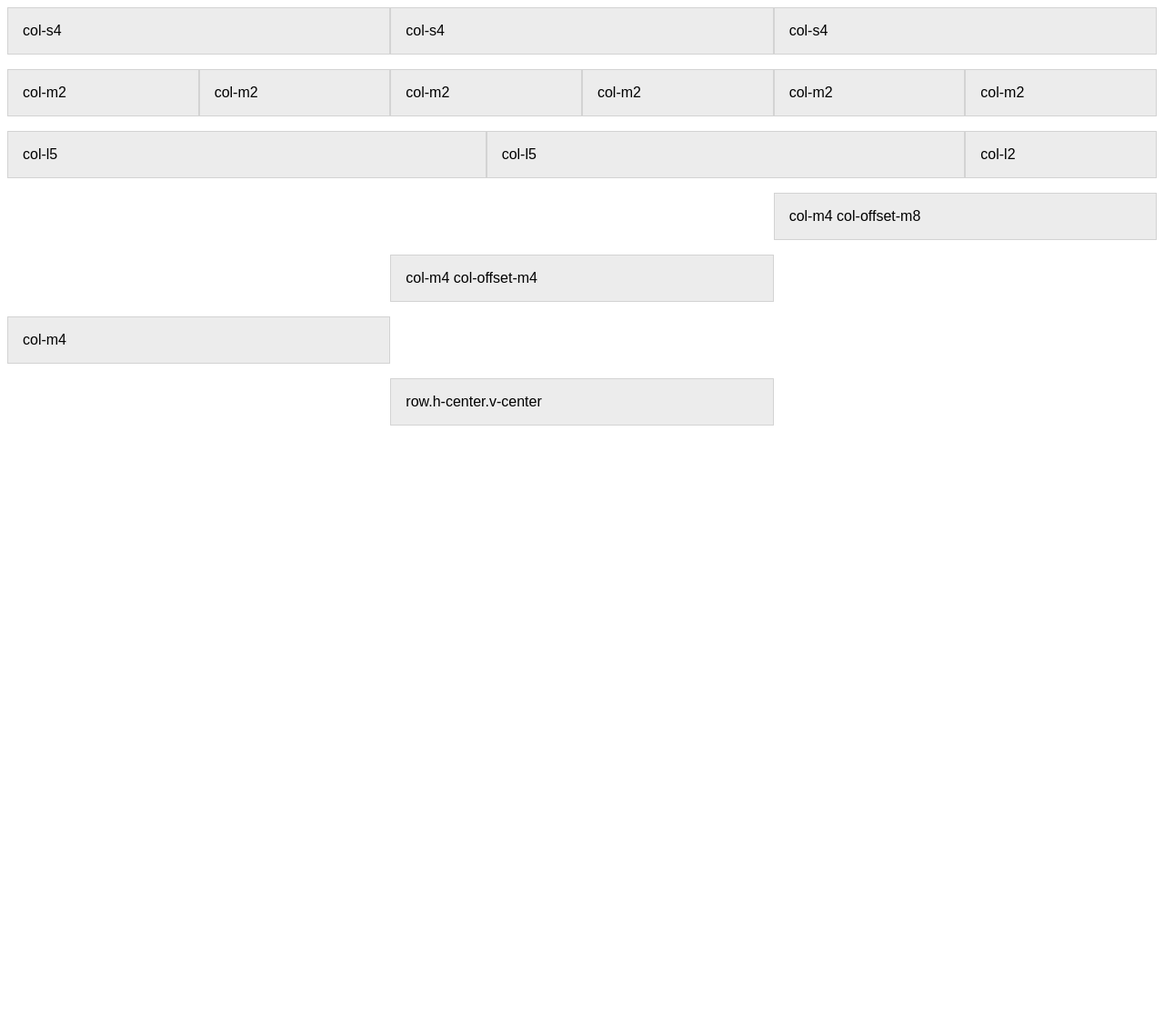
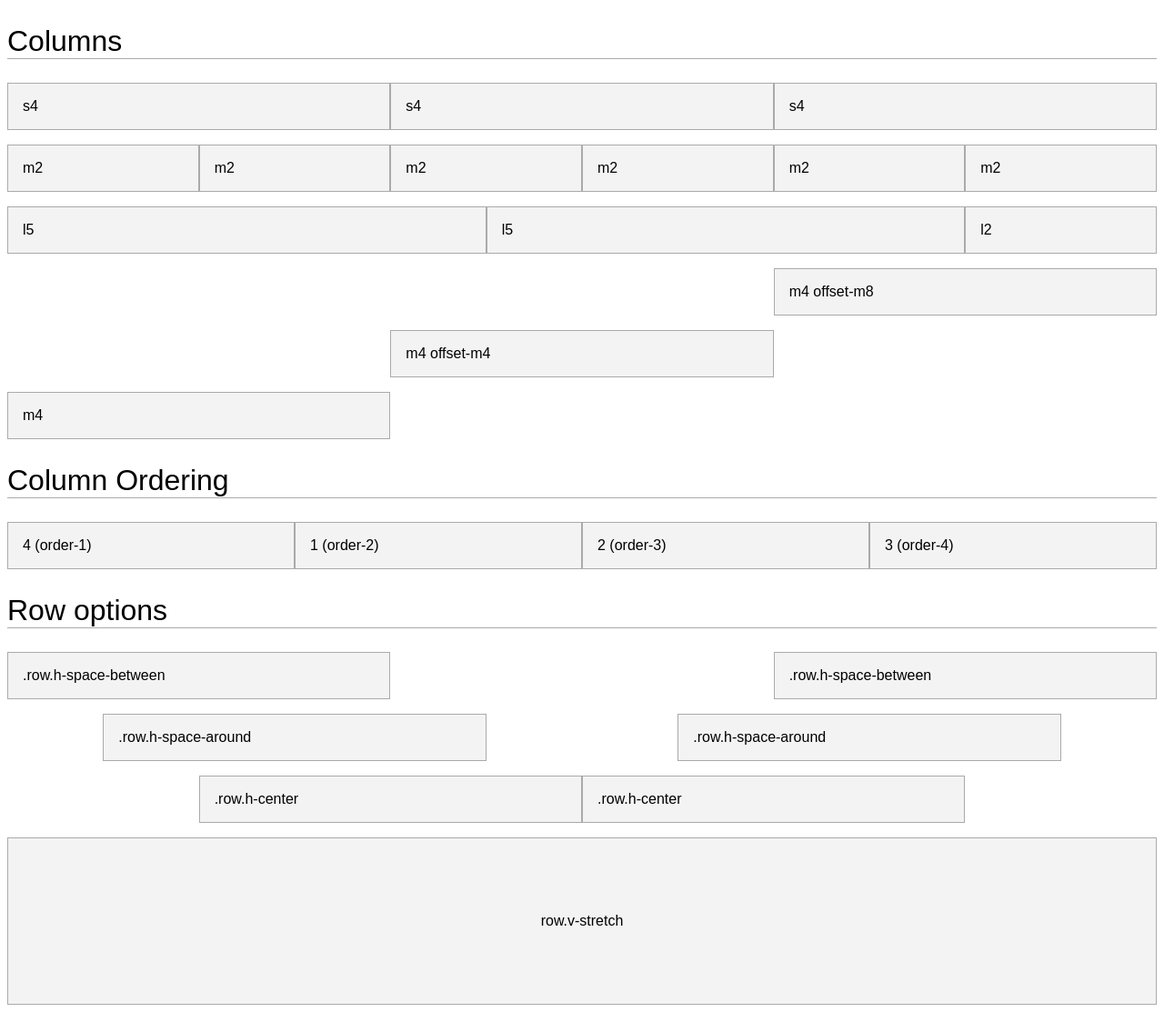
Before and after one commit to gobeli/Flexy, a website: page index.html in a window 1280 px wide. Shown: the whole page at 91% size. Before the commit the page ends 800 px from the top, so only its background shows below. Drawn offline with Linux system fonts and the light colour scheme.

Commit message:
Adds new functions

```diff
--- a/Gruntfile.js
+++ b/Gruntfile.js
@@ -13,7 +13,7 @@ module.exports = function(grunt) {
     autoprefixer:{
       build:{
         options: {
-          style: 'expanded'
+          outputStyle: 'compressed'
         },
         files:{
           'dist/grid.css': 'dist/grid.css'
--- a/index.html
+++ b/index.html
@@ -6,45 +6,70 @@
 		<meta name="viewport" content="width=device-width, initial-scale=1" />
 		<link rel="stylesheet" href="dist/grid.min.css" />
 		<style>
-			body{
-				margin: .5rem;
+			body{ margin: .5rem;
 				font-family: sans-serif;}
-			.row {
-				margin-bottom: 1rem; }
-			.row .col-demo {
-				background-color: #ECECEC;
-			    border: 1px solid lightgray; }
+			h2{border-bottom:1px solid #AAA;
+			font-size: 2rem;
+			font-weight: 500 }
+			.row { margin-bottom: 1rem; }
+			.row .demo { background: #F3F3F3;
+			    border: 1px solid #AAA; }
+			.big{ height: 25vh;}
 		</style>
 	</head>
+	<body>
+		<h2>Columns</h2>
 		<div class="row">
-			<div class="col-s4 col-demo">col-s4</div>
-			<div class="col-s4 col-demo">col-s4</div>
-			<div class="col-s4 col-demo">col-s4</div>
+			<div class="s4 padding demo">s4</div>
+			<div class="s4 padding demo">s4</div>
+			<div class="s4 padding demo">s4</div>
 		</div>
 		<div class="row">
-			<div class="col-m2 col-demo">col-m2</div>
-			<div class="col-m2 col-demo">col-m2</div>
-			<div class="col-m2 col-demo">col-m2</div>
-			<div class="col-m2 col-demo">col-m2</div>
-			<div class="col-m2 col-demo">col-m2</div>
-			<div class="col-m2 col-demo">col-m2</div>
+			<div class="m2 padding demo">m2</div>
+			<div class="m2 padding demo">m2</div>
+			<div class="m2 padding demo">m2</div>
+			<div class="m2 padding demo">m2</div>
+			<div class="m2 padding demo">m2</div>
+			<div class="m2 padding demo">m2</div>
 		</div>
 		<div class="row">
-			<div class="col-l5 col-demo">col-l5</div>
-			<div class="col-l5 col-demo">col-l5</div>
-			<div class="col-l2 col-demo">col-l2</div>
+			<div class="l5 padding demo">l5</div>
+			<div class="l5 padding demo">l5</div>
+			<div class="l2 padding demo">l2</div>
 		</div>
 		<div class="row">
-			<div class="col-m4 col-offset-m8 col-demo">col-m4 col-offset-m8</div>
+			<div class="m4 padding offset-m8 demo">m4 offset-m8</div>
 		</div>
 		<div class="row">
-			<div class="col-m4 col-offset-m4 col-demo">col-m4 col-offset-m4</div>
+			<div class="m4 padding offset-m4 demo">m4 offset-m4</div>
 		</div>
 		<div class="row">
-			<div class="col-m4 col-demo">col-m4</div>
+			<div class="m4 padding demo">m4</div>
 		</div>
-		<div class="row h-center v-center">
-			<div class="col-xs8 col-m6 col-l4 col-demo">row.h-center.v-center</div>
+		<h2>Column Ordering</h2>
+		<div class="row">
+			<div class="m3 order-2 padding demo">1 (order-2)</div>
+			<div class="m3 order-3 padding demo">2 (order-3)</div>
+			<div class="m3 order-4 padding demo">3 (order-4)</div>
+			<div class="m3 order-1 padding demo">4 (order-1)</div>
+		</div>
+		<h2>Row options</h2>
+		<div class="row h-space-between">
+			<div class="xs4 padding demo">.row.h-space-between</div>
+			<div class="xs4 padding demo">.row.h-space-between</div>
+		</div>
+		<div class="row h-space-around">
+			<div class="xs4 padding demo">.row.h-space-around</div>
+			<div class="xs4 padding demo">.row.h-space-around</div>
+		</div>
+		<div class="row h-center">
+			<div class="xs4 padding demo">.row.h-center</div>
+			<div class="xs4 padding demo">.row.h-center</div>
+		</div>
+		<div class="row v-stretch big">
+			<div class="xs12 padding demo row v-center h-center">
+				<p>row.v-stretch</p>
+			</div>
 		</div>
 	</body>
 </html>
--- a/package.json
+++ b/package.json
@@ -1,5 +1,6 @@
 {
   "name": "flexy",
+  "version": "1.0.1"
   "devDependencies": {
     "grunt": "~0.4.5",
     "grunt-autoprefixer": "^3.0.3",
--- a/src/grid.scss
+++ b/src/grid.scss
@@ -1,55 +1,59 @@
 @mixin makeCols($col){
 	@for $i from 1 through 12 {
 		$width: 100/12 * $i + "%";
-		.col-#{$col+$i} {
+		.#{$col+$i} {
 			width: #{$width};
 		}
-		.col-offset-#{$col+$i} {
+		.offset-#{$col+$i} {
 			margin-left: #{$width};
 		}
 	}
+}
+
+@mixin allCols($offset,$cols...){
+	$all : "";
+    @for $i from 1 through 12 {
+		@each $cur-col in $cols{
+			@if $offset{
+		        $all : $all + ".offset-#{$cur-col+$i},";
+			}
+			@else{
+		        $all : $all + ".#{$cur-col+$i},";
+			}
+		}
+    }
+    #{$all} {
+        @content;
+    }
 }
 
 .row{
 	display: flex;
 	flex-flow: row wrap;
 	box-sizing: border-box;
-	.col-s1,.col-s2,.col-s3,.col-s4,.col-s5,.col-s6,.col-s7,.col-s8,.col-s9,.col-s10,.col-s11,.col-s12,
-	.col-m1,.col-m2,.col-m3,.col-m4,.col-m5,.col-m6,.col-m7,.col-m8,.col-m9,.col-m10,.col-m11,.col-m12,
-	.col-l1,.col-l2,.col-l3,.col-l4,.col-l5,.col-l6,.col-l7,.col-l8,.col-l9,.col-l10,.col-l11,.col-l12{
-		width: 100%;
-		padding: 1rem;
-		min-height: 1px;
-		box-sizing: border-box;
-	}
-	.col-offset-s1,.col-offset-s2,.col-offset-s3,.col-offset-s4,.col-offset-s5,.col-offset-s6,.col-offset-s7,.col-offset-s8,.col-offset-s9,.col-offset-s10,.col-offset-s11,.col-offset-s12,
-	.col-offset-m1,.col-offset-m2,.col-offset-m3,.col-offset-m4,.col-offset-m5,.col-offset-m6,.col-offset-m7,.col-offset-m8,.col-offset-m9,.col-offset-m10,.col-offset-m11,.col-offset-m12,
-	.col-offset-l1,.col-offset-l2,.col-offset-l3,.col-offset-l4,.col-offset-l5,.col-offset-l6,.col-offset-l7,.col-offset-l8,.col-offset-l9,.col-offset-l10,.col-offset-l11,.col-offset-l12{
-		margin-left: 0;
-	}
-	@include makeCols("xs");
-	@media screen and (min-width: 480px){
-		@include makeCols("s");
-	}
-	@media screen and (min-width: 768px){
-		@include makeCols("m");
-	}
-	@media screen and (min-width: 980px){
-		@include makeCols("l");
-	}
 
+	/****** v = Vertical ******/
 	&.v-center{
 		align-items: center;
 	}
 
-	&.v-top{
+	&.v-start{
 		align-items: flex-start;
 	}
 
-	&.v-bottom{
+	&.v-end{
 		align-items: flex-end;
 	}
 
+	&.v-stretch{
+		align-items: stretch;
+	}
+
+	&.v-baseline{
+		align-items: baseline;
+	}
+
+	/****** h = Horizontal ******/
 	&.h-start{
 		justify-content: flex-start;
 	}
@@ -61,7 +65,43 @@
 	&.h-end{
 		justify-content: flex-end;
 	}
+
 	&.h-space-between{
 		justify-content: space-between;
 	}
+
+	&.h-space-around{
+		justify-content: space-around;
+	}
+
+	@include allCols(false,"xs","s","m","l"){
+		min-height: 1px;
+		box-sizing: border-box;
+		&.padding{
+			padding: 1rem;
+		}
+		@for $i from 1 through 12{
+			&.order-#{$i}{
+				order: $i;
+			}
+		}
+
+	}
+	@include allCols(false,"s","m","l"){
+		width: 100%;
+	}
+	@include allCols(true,"s","m","l"){
+		margin-left: 0;
+	}
+
+	@include makeCols("xs");
+	@media screen and (min-width: 480px){
+		@include makeCols("s");
+	}
+	@media screen and (min-width: 768px){
+		@include makeCols("m");
+	}
+	@media screen and (min-width: 980px){
+		@include makeCols("l");
+	}
 }
```
Also changed, not shown: dist/grid.css, dist/grid.min.css.
